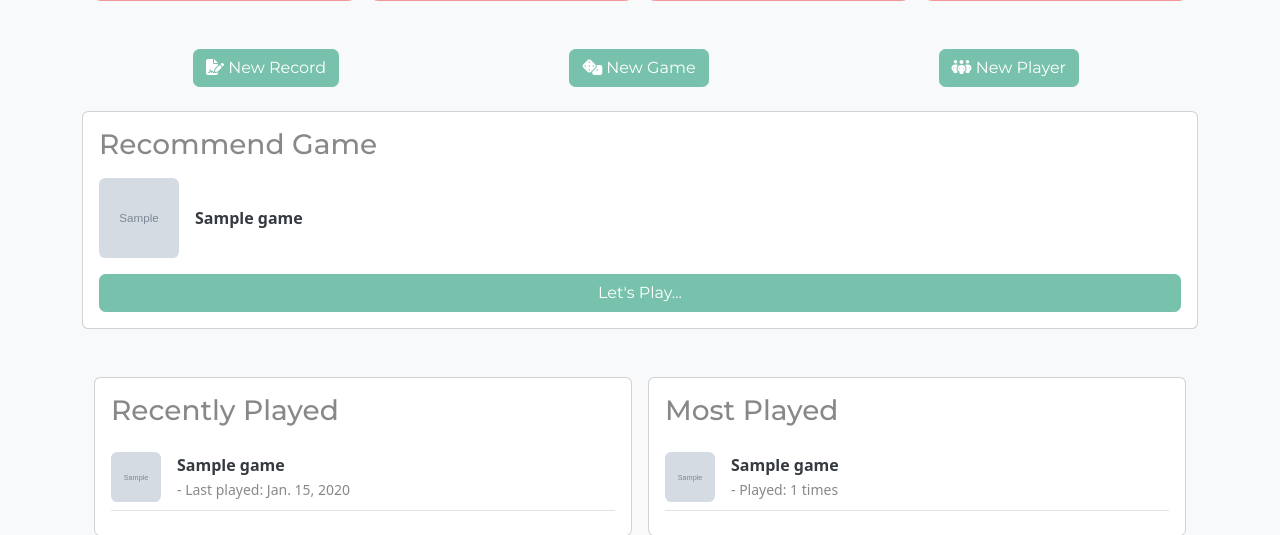
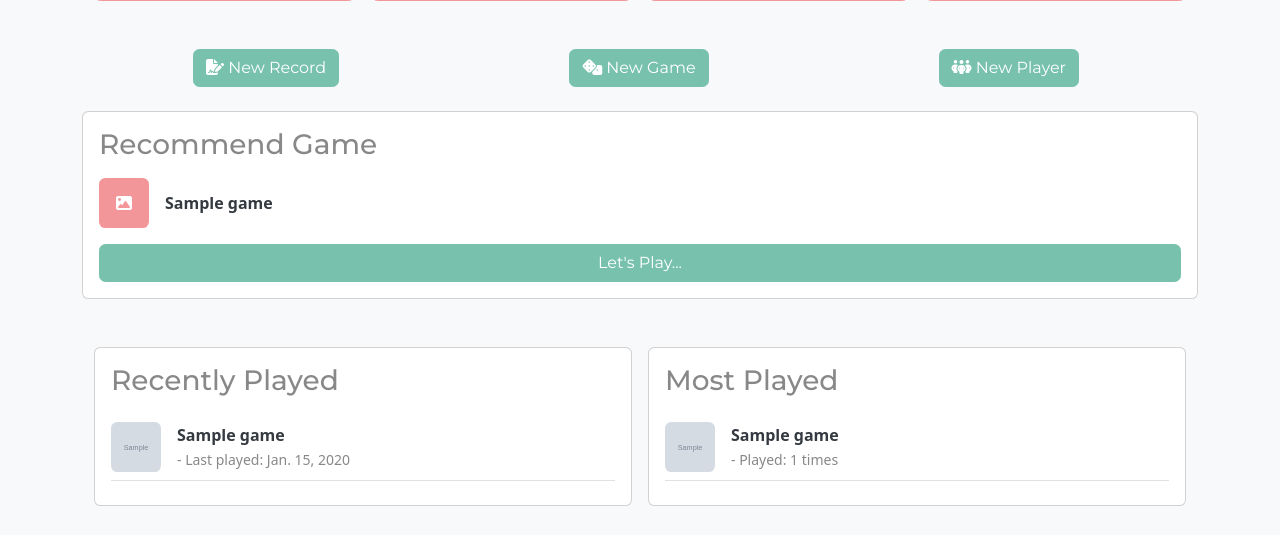
Before and after one commit to MagUsagi/boardgame_recorder, a Django app: page / in a window 1280 px wide. Shown: the part 325-860 px from the top of the page. Run offline with Django 5.2, Linux system fonts and the light colour scheme; tables that the repository leaves empty hold one stand-in row (values such as "Sample post"); grey boxes marked "Sample" are stand-in pictures; some libraries are stand-ins or nearby versions.

Commit message:
fix dashboard

```diff
--- a/boardgames/templates/boardgames/dashboard.html
+++ b/boardgames/templates/boardgames/dashboard.html
@@ -69,7 +69,14 @@
     <h3 class="mb-3">Recommend Game</h3>
     <div id="random-game-display" class="d-flex align-items-center mb-3">
         {% if random_game %}
-            <img id="random-game-image" src="{{ random_game.image.url }}" alt="{{ random_game.title }}" class="rounded me-3" style="width: 80px; height: 80px; object-fit: cover;">
+            {% if game.image %}
+                <div id="random-game-image" class="rounded me-3" style="width: 80px; height: 80px; background-image: url('{{ random_game.image.url }}'); background-size: cover; background-position: center;">
+                </div>
+            {% else %}
+                <div  id="random-game-image" class="rounded me-3 d-flex justify-content-center align-items-center bg-secondary text-white" style="width: 50px; height: 50px;">
+                    <i class="fa-solid fa-image"></i>
+                </div>
+            {% endif %}
                 <a id="random-game-title" href="{% url 'game_detail' slug=random_game.slug %}" class="text-decoration-none text-dark fw-bold">
                 {{ random_game.title }}
             </a>
@@ -91,7 +98,13 @@
                     {% for game in recently_played_games %}
                         <li>
                             <a href="{% url 'game_detail' slug=game.slug %}" class="text-decoration-none text-dark d-flex align-items-center my-2">
+                                {% if game.image %}
                                     <img src="{{ game.image.url }}" alt="{{ game.title }}" class="rounded me-3" style="width: 50px; height: 50px; object-fit: cover;">
+                                {% else %}
+                                    <div class="rounded me-3 d-flex justify-content-center align-items-center bg-secondary text-white" style="width: 50px; height: 50px;">
+                                        <i class="fa-solid fa-image"></i>
+                                    </div>
+                                {% endif %}
                                 <div>
                                     <span class="fw-bold">{{ game.title }}</span><br>
                                     <small class="text-muted">- Last played: {{ game.last_played_date|default:"N/A" }}</small>
@@ -115,7 +128,13 @@
                     {% for game in most_played_games %}
                         <li>
                             <a href="{% url 'game_detail' slug=game.slug %}" class="text-decoration-none text-dark d-flex align-items-center my-2">
+                                {% if game.image %}
                                     <img src="{{ game.image.url }}" alt="{{ game.title }}" class="rounded me-3" style="width: 50px; height: 50px; object-fit: cover;">
+                                {% else %}
+                                    <div class="rounded me-3 d-flex justify-content-center align-items-center bg-secondary text-white" style="width: 50px; height: 50px;">
+                                        <i class="fa-solid fa-image"></i>
+                                    </div>
+                                {% endif %}
                                     <div>
                                     <span class="fw-bold">{{ game.title }}</span><br>
                                     <small class="text-muted"> - Played: {{ game.play_count }} times</small>
@@ -140,7 +159,13 @@
                     {% for game in least_recently_played_games %}
                         <li>
                             <a href="{% url 'game_detail' slug=game.slug %}" class="text-decoration-none text-dark d-flex align-items-center my-2">
+                                {% if game.image %}
                                     <img src="{{ game.image.url }}" alt="{{ game.title }}" class="rounded me-3" style="width: 50px; height: 50px; object-fit: cover;">
+                                {% else %}
+                                    <div class="rounded me-3 d-flex justify-content-center align-items-center bg-secondary text-white" style="width: 50px; height: 50px;">
+                                        <i class="fa-solid fa-image"></i>
+                                    </div>
+                                {% endif %}
                                 <div>
                                     <span class="fw-bold">{{ game.title }}</span><br>
                                     <small class="text-muted"> - Last played: {{ game.last_played_date|default:"N/A" }}</small>
@@ -164,7 +189,13 @@
                         {% for game in never_played_games %}
                             <li>
                                 <a href="{% url 'game_detail' slug=game.slug %}" class="text-decoration-none text-dark d-flex align-items-center my-2">
+                                    {% if game.image %}
                                         <img src="{{ game.image.url }}" alt="{{ game.title }}" class="rounded me-3" style="width: 50px; height: 50px; object-fit: cover;">
+                                    {% else %}
+                                        <div class="rounded me-3 d-flex justify-content-center align-items-center bg-secondary text-white" style="width: 50px; height: 50px;">
+                                            <i class="fa-solid fa-image"></i>
+                                        </div>
+                                    {% endif %}
                                     <span class="fw-bold">{{ game.title }}</span>
                                 </a>
                                 <hr class="my-2">
@@ -184,7 +215,7 @@
         {% for game in weighted_games %}
             {
                 "title": "{{ game.title|escapejs }}",
-                "image": "{% if game.image %}{{ game.image.url }}{% else %}/path/to/default-image.png{% endif %}",
+                "image": "{% if game.image %}url('{{ game.image.url }}'){% else %}url('{% static 'images/default-image.png' %}'){% endif %}",
                 "url": "{% url 'game_detail' slug=game.slug %}"
             }{% if not forloop.last %},{% endif %}
         {% endfor %}
--- a/config/settings.py
+++ b/config/settings.py
@@ -141,12 +141,12 @@
 # Static files (CSS, JavaScript, Images)
 # https://docs.djangoproject.com/en/5.1/howto/static-files/
 
-STATIC_URL = 'static/'
+STATIC_URL = '/static/'
 STATICFILES_DIRS = [BASE_DIR / 'static']
 STATIC_ROOT = BASE_DIR / 'staticfiles'
 
 MEDIA_URL = '/media/'
-MEDIA_ROOT = os.path.join(BASE_DIR, 'media')
+MEDIA_ROOT = BASE_DIR / 'media'
 
 # Default primary key field type
 # https://docs.djangoproject.com/en/5.1/ref/settings/#default-auto-field
--- a/static/js/random_game.js
+++ b/static/js/random_game.js
@@ -9,7 +9,7 @@
         const game = games[randomIndex];
         display.textContent = game.title;
         display.setAttribute('href', game.url);
-        image.src = game.image;
+        image.style.backgroundImage = game.image;
 
         count++;
         if (count > 20) { // 20回表示したらストップ
@@ -20,7 +20,7 @@
             const finalGame = games[finalIndex];
             display.textContent = finalGame.title;
             display.setAttribute('href', finalGame.url);
-            image.src = finalGame.image;
+            image.style.backgroundImage = finalGame.image;
         }
     }, 100);
 });
```
Lines whose indentation alone changed are shown as unchanged.
